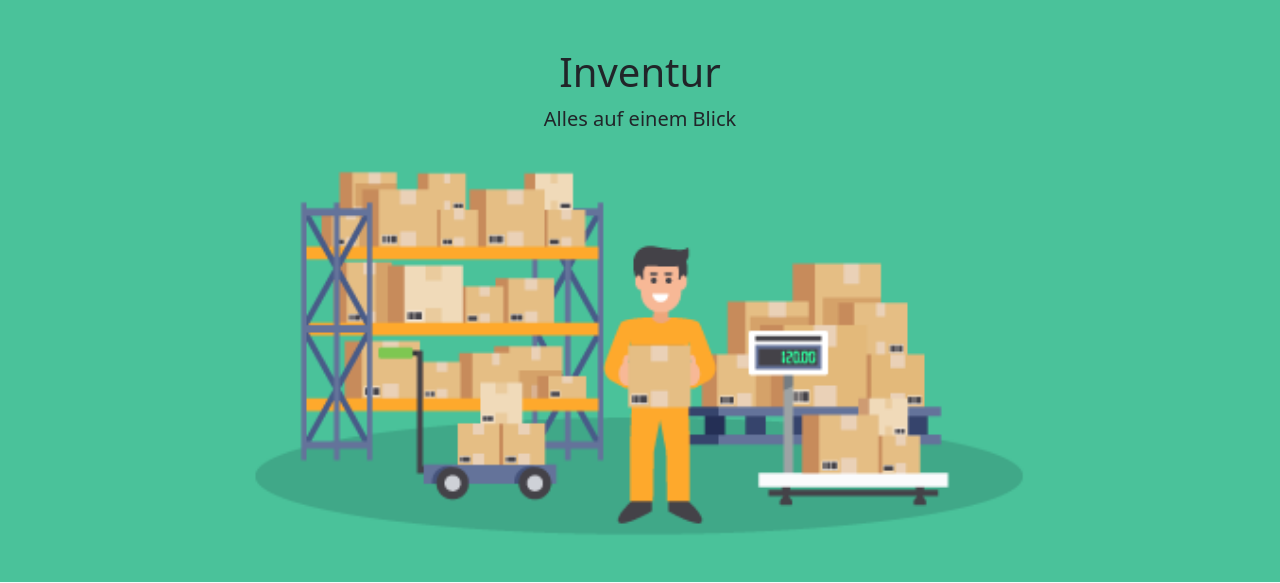
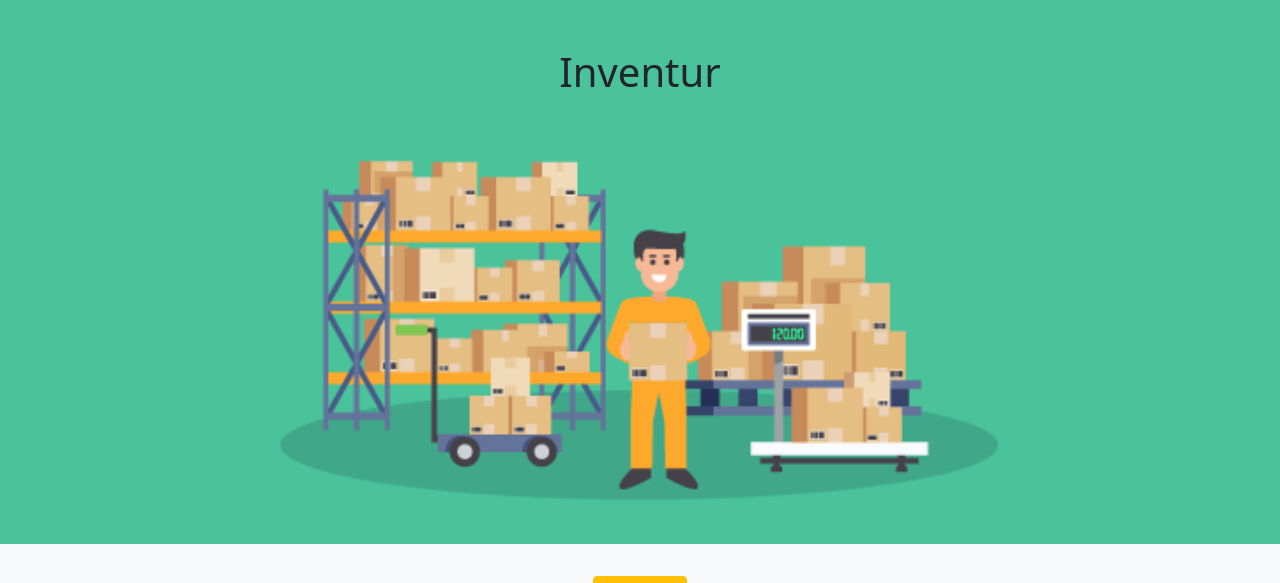
Before and after one commit to CoalPlays/m254, a PHP site: page /m254/ in a window 1280 px wide. Shown: the part 96-679 px from the top of the page. Run offline with PHP 8.4, Linux system fonts and the light colour scheme; data that the repository does not hold is empty; some libraries are stand-ins or nearby versions.

Commit message:
Removes useless subtitle

```diff
--- a/index.php
+++ b/index.php
@@ -43,8 +43,7 @@ include('include/dbconnector.inc.php');
     <div class="text-center bgimg">
         <div class="row py-lg-5 mx-auto">
             <div class="col-lg-6 col-md-8 mx-auto">
-                <h1>Inventur</h1>
-                <p style="margin-bottom: 400px;" class="lead text">Alles auf einem Blick</p>
+                <h1 style="margin-bottom: 400px;">Inventur</h1>
             </div>
         </div>
     </div>
```
